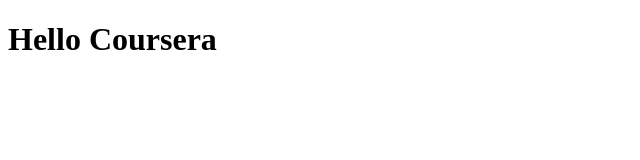
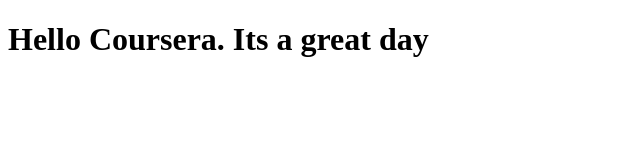
Before and after one commit to daudhere/Cousera-test, a plain HTML site: page site/index.html in a window 1280 px wide. Shown: the whole page, without its empty margins (0-640 px from the left). Drawn offline with Linux system fonts and the light colour scheme.

Commit message:
Small Addition to our page content

```diff
--- a/site/index.html
+++ b/site/index.html
@@ -4,7 +4,7 @@
 	<title>Hello Coursera</title>
 </head>
 <body>
-	<h1>Hello Coursera</h1>
+	<h1>Hello Coursera. Its a great day</h1>
 
 </body>
 </html>
```
